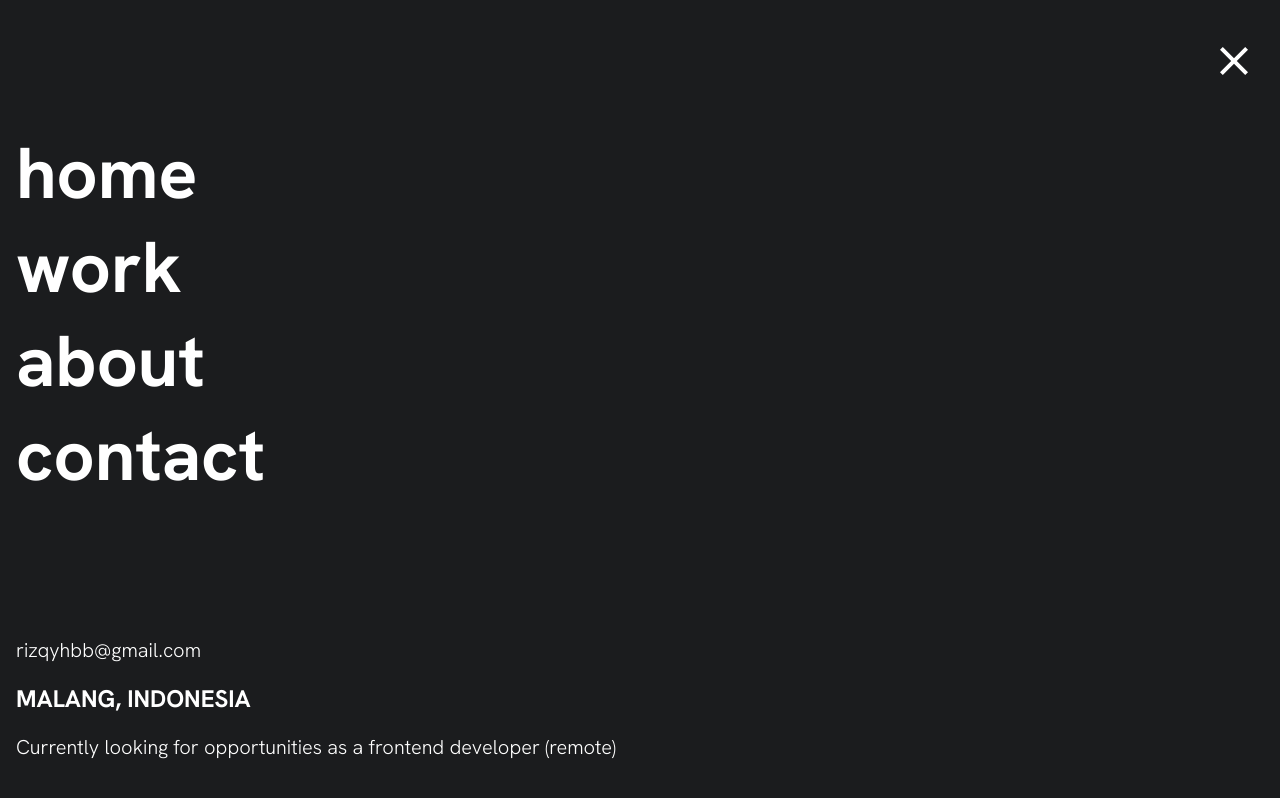
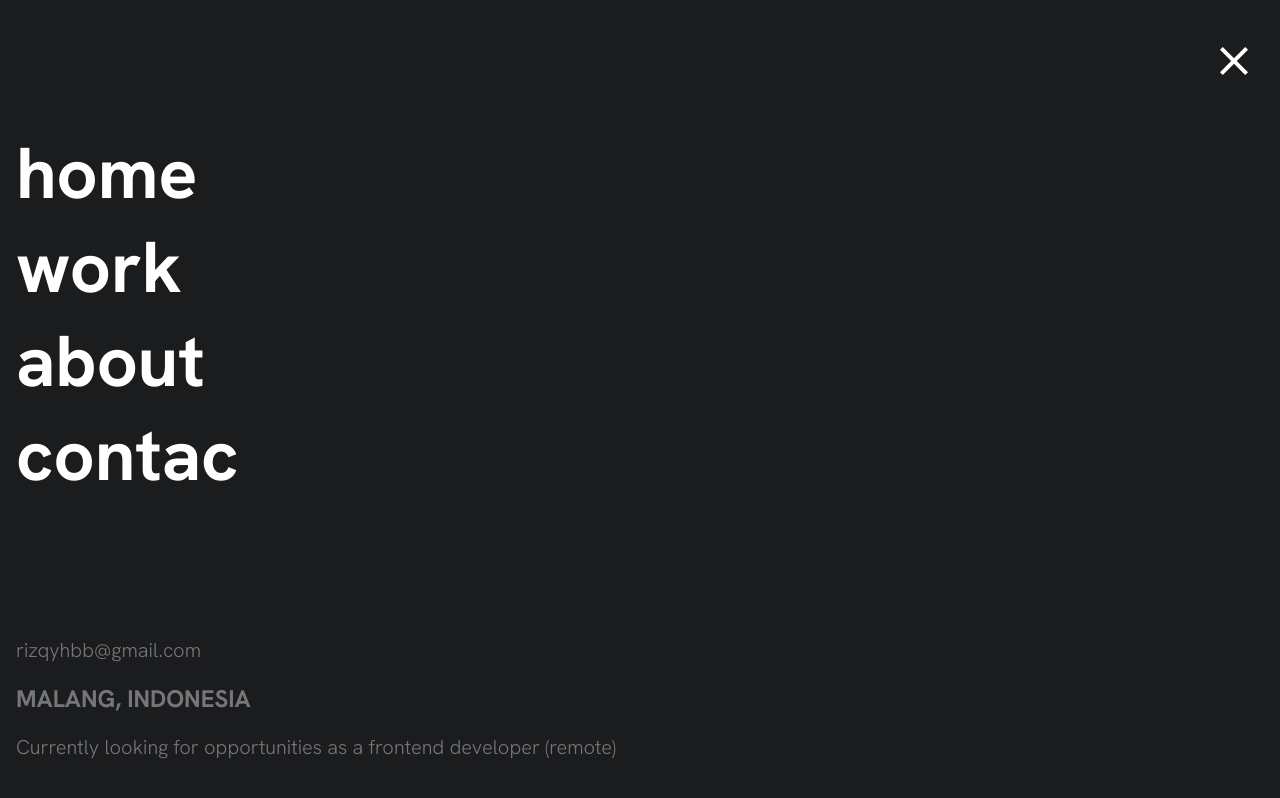
Before and after one commit to rizqyhbb/my-portfolio, a Next.js app: page / in a window 1280 px wide. Both pictures are taken after a click on the button 1234 px from the left and 62 px from the top of the page. Built offline with nearby package versions, Linux system fonts and the light colour scheme.

Commit message:
Add menu navigation animation in

```diff
--- a/src/components/navbar/Navbar.module.css
+++ b/src/components/navbar/Navbar.module.css
@@ -46,6 +46,26 @@
 .containerLink {
   display: grid;
   margin-left: 16px;
+  animation: fadein 1000ms;
+  overflow: hidden;
+}
+
+.containerLink > .linkWrapper:nth-child(1) > .blocker {
+  animation: maskSlideOut 2000ms;
+}
+.containerLink > .linkWrapper:nth-child(2) > .blocker {
+  animation: maskSlideOut 2500ms;
+}
+.containerLink > .linkWrapper:nth-child(3) > .blocker {
+  animation: maskSlideOut 3000ms;
+}
+.containerLink > .linkWrapper:nth-child(4) > .blocker {
+  animation: maskSlideOut 3500ms;
+}
+
+.linkWrapper {
+  position: relative;
+  width: max-content;
 }
 
 .link {
@@ -54,9 +74,18 @@
   color: inherit;
 }
 
+.blocker {
+  background-color: var(--black);
+  position: absolute;
+  width: 100%;
+  height: 100%;
+  top: 0;
+  transform: translateX(100%);
+}
 .close {
   padding: 36px 16px;
   text-align: right;
+  animation: fadein 2000ms;
 }
 
 .footer {
@@ -65,6 +94,7 @@
   position: absolute;
   bottom: 40px;
   margin-left: 16px;
+  animation: fadein 4500ms;
 }
 
 .footer p {
@@ -92,3 +122,22 @@
     opacity: 0;
   }
 }
+
+@keyframes fadein {
+  0% {
+    opacity: 0;
+  }
+  50% {
+    opacity: 0;
+  }
+}
+
+@keyframes maskSlideOut {
+  0% {
+    transform: translateX(0%);
+  }
+
+  50% {
+    transform: translateX(0%);
+  }
+}
--- a/src/components/navbar/index.tsx
+++ b/src/components/navbar/index.tsx
@@ -27,10 +27,22 @@ const Navbar = () => {
             </button>
           </div>
           <div className={styles.containerLink}>
-            <Link className={styles.link} href="/home">home</Link>
-            <Link className={styles.link} href="/work">work</Link>
-            <Link className={styles.link} href="/about">about</Link>
-            <Link className={styles.link} href="/contact">contact</Link>
+            <div className={styles.linkWrapper}>
+              <Link className={styles.link} href="/home">home</Link>
+              <div className={styles.blocker} />
+            </div>
+            <div className={styles.linkWrapper}>
+              <Link className={styles.link} href="/work">work</Link>
+              <div className={styles.blocker} />
+            </div>
+            <div className={styles.linkWrapper}>
+              <Link className={styles.link} href="/about">about</Link>
+              <div className={styles.blocker} />
+            </div>
+            <div className={styles.linkWrapper}>
+              <Link className={styles.link} href="/contact">contact</Link>
+              <div className={styles.blocker} />
+            </div>
           </div>
           <div className={styles.footer}>
             <p>rizqyhbb@gmail.com</p>
```
